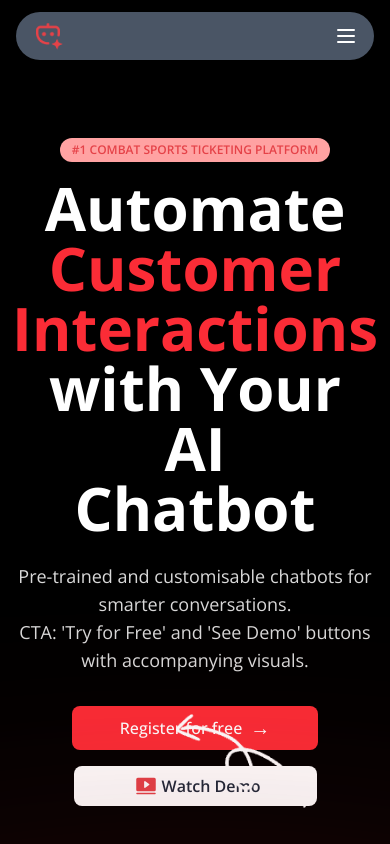
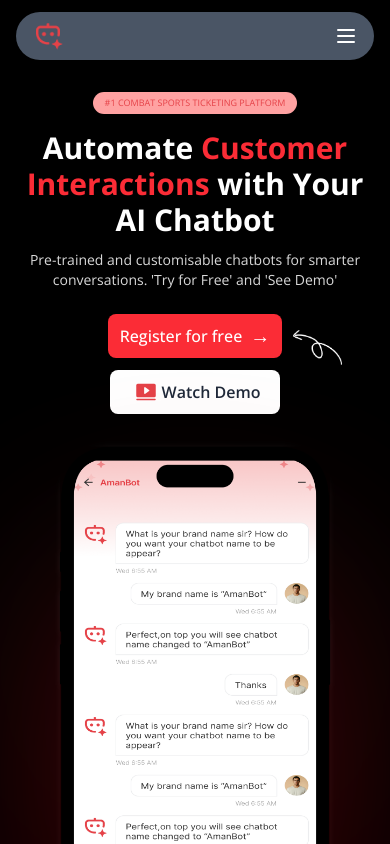
Before and after one commit to arman-miaa/ChatBot, a React (Vite) app: page / in a window 390 px wide. Shown: the top 844 px of the page. Built offline with nearby package versions, Linux system fonts and the light colour scheme.

Commit message:
banner moble responsive done

```diff
--- a/src/components/Banner.jsx
+++ b/src/components/Banner.jsx
@@ -1,40 +1,51 @@
 import { PiVideoFill } from "react-icons/pi";
 import phoneImg from "../assets/Flat iPhone.png";
 import unionImg from "../assets/Union.png"
+import { useState } from "react";
+import VideoModal from "./VideoModel";
 
 const Banner = () => {
+  const [showModal, setShowModal] = useState(false);
   return (
     <div
       id="home"
-      className="bg-black overflow-hidden min-h-screen flex items-center justify-center py-16"
+      className="bg-black overflow-hidden min-h-screen flex items-center justify-center py-4 md:py-16"
     >
       <div className="text-center text-white px-4">
-        <span className="inline-block bg-red-300 text-primaryColor text-xs font-semibold px-3 py-1 rounded-full mb-4">
+        <span className="inline-block bg-red-300 text-primaryColor text-[9px] md:text-xs md:font-semibold px-3 py-1 rounded-full mb-4">
           #1 COMBAT SPORTS TICKETING PLATFORM
         </span>
-        <h1 className="text-6xl font-bold leading-15 mb-6">
+        <h1 className=" text-3xl md:text-6xl font-bold md:leading-15 mb-3 md:mb-6">
           Automate <span className="text-red-500">Customer</span>
           <br />
-          <span className="text-red-500">Interactions</span> with Your AI
-          <br />
-          Chatbot
+          <span className="text-red-500">Interactions</span> with Your  <br className="hidden md:flex" />
+           AI Chatbot
         </h1>
-        <p className="text-lg mb-8 max-w-2xl mx-auto text-secondaryColor">
+        <p className="hidden md:flex  justify-center text-sm md:text-lg mb-8 max-w-2xl mx-auto text-secondaryColor">
           Pre-trained and customisable chatbots for smarter conversations.
           <br />
-          CTA: 'Try for Free' and 'See Demo' buttons with accompanying visuals.
+          'Try for Free' and 'See Demo' buttons with accompanying visuals.
         </p>
-        <div className="flex flex-col  relative  justify-center items-center gap-4">
+        {/* for small device */}
+        <p className=" md:hidden text-sm md:text-lg mb-6 md:mb-8 max-w-2xl mx-auto text-secondaryColor">
+          Pre-trained and customisable chatbots for smarter conversations.
+
+          'Try for Free' and 'See Demo'
+        </p>
+        <div className="flex flex-col  relative  justify-center items-center gap-3 md:gap-4">
           {/* img */}
           <img
             src={unionImg}
             alt=""
-            className="absolute right-18 top-2 w-[130px] object-cover"
+            className="absolute right-8 top-4 md:right-18 md:top-2 w-[49px] md:w-[130px] object-cover"
           />
-          <button className="bg-red-500 hover:bg-red-600 text-white font-medium py-2 px-12 cursor-pointer  rounded-lg flex items-center justify-center">
+          <button className="bg-red-500 hover:bg-red-600 text-white font-medium py-2 px-3 md:px-12 cursor-pointer  rounded-lg flex items-center justify-center">
             Register for free <span className="ml-2 text-xl">&rarr;</span>
           </button>
-          <button className="bg-white cursor-pointer hover:bg-gray-100 text-gray-800 font-semibold py-2 px-14 rounded-lg flex items-center justify-center">
+          <button
+            onClick={() => setShowModal(true)}
+            className="bg-white cursor-pointer hover:bg-gray-100 text-gray-800 font-semibold py-[10px] px-5 md:px-14 rounded-lg flex items-center justify-center"
+          >
             <span>
               {" "}
               <PiVideoFill className="text-primaryColor w-8 h-6" />
@@ -44,7 +55,7 @@ const Banner = () => {
         </div>
 
         {/* Image added below buttons */}
-        <div className="mt-20 flex justify-center">
+        <div className="md:mt-20  flex justify-center">
           <div className="relative rounded-[60px]">
             {/* Shadow / glow effect */}
             <div
@@ -54,7 +65,7 @@ const Banner = () => {
         rounded-[100px]
         bg-gradient-to-b from-red-900/70 via-red-800/60 to-red-700/40
         blur-[100px] opacity-70
-        scale-x-[2.5] scale-y-[1.5]
+        md:scale-x-[2.5] md:scale-y-[1.5]
       "
             ></div>
 
@@ -62,11 +73,12 @@ const Banner = () => {
             <img
               src={phoneImg}
               alt="Phone"
-              className="relative w-[450px] h-[960px] object-contain rounded-[60px]"
+              className="relative w-[290px] mt-6 md:mt-0 md:w-[450px] md:h-[960px] object-contain rounded-[60px]"
             />
           </div>
         </div>
       </div>
+      {showModal && <VideoModal onClose={() => setShowModal(false)} />}
     </div>
   );
 };
--- /dev/null
+++ b/src/components/VideoModel.jsx
@@ -0,0 +1,33 @@
+const VideoModal = ({ onClose }) => {
+  return (
+    <div className="fixed inset-0 top-[66px] bg-black/80 z-50 flex items-center justify-center">
+      <div className="w-full mx-8 md:mx-0 md:w-1/2 bg-black rounded-xl overflow-hidden shadow-lg flex flex-col items-center">
+        {/* YouTube Video */}
+        <div className="aspect-video w-full">
+          <iframe
+            className="w-full h-full"
+            src="https://www.youtube.com/embed/tmgwq7AtjMw?si=2WuGVyuRAzZs27Ms"
+            title="YouTube video player"
+            frameBorder="0"
+            allow="accelerometer; autoplay; clipboard-write; encrypted-media; gyroscope; picture-in-picture; web-share"
+            referrerPolicy="strict-origin-when-cross-origin"
+            allowFullScreen
+          ></iframe>
+        </div>
+
+        {/* Close Section */}
+        <div
+          onClick={onClose}
+          className="flex  items-center border border-gray-200 cursor-pointer  p-1 px-3 rounded-full gap-2"
+        >
+          <span className="text-white font-semibold ">Close</span>
+          <button className="text-orange-500 text-lg hover:text-orange-600 transition">
+            ✖
+          </button>
+        </div>
+      </div>
+    </div>
+  );
+};
+
+export default VideoModal;
```
